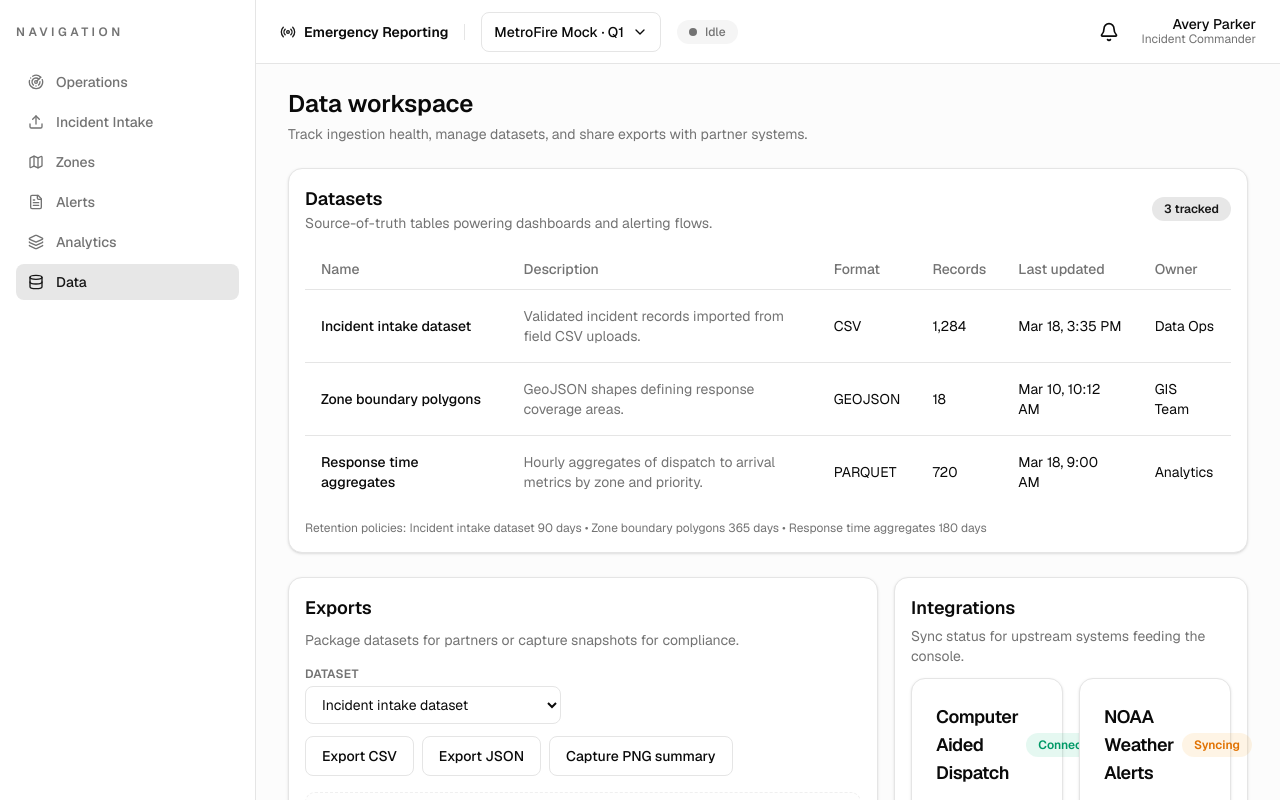
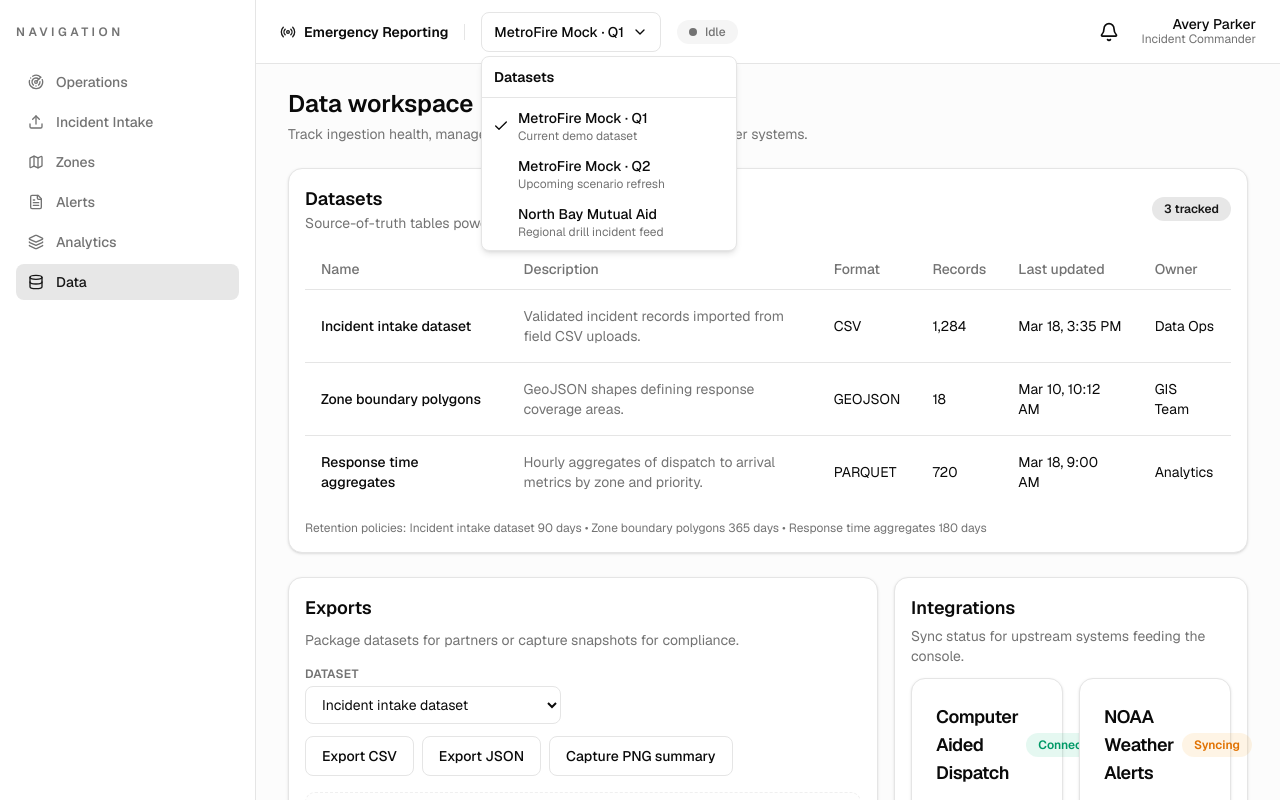
Before and after one commit to tomdeocales/emergency-reporting, a Next.js app: page /data in a window 1280 px wide. Both pictures are taken after a click on the button "MetroFire Mock · Q1". Shown: the top 800 px of the page. Built offline with nearby package versions, Linux system fonts and the light colour scheme.

Commit message:
feat: add dataset switcher dropdown

```diff
--- a/package.json
+++ b/package.json
@@ -11,6 +11,7 @@
   },
   "dependencies": {
     "@radix-ui/react-dialog": "^1.1.15",
+    "@radix-ui/react-dropdown-menu": "^2.1.16",
     "@radix-ui/react-slot": "^1.2.3",
     "class-variance-authority": "^0.7.1",
     "clsx": "^2.1.1",
--- a/src/app/(protected)/_components/top-bar.tsx
+++ b/src/app/(protected)/_components/top-bar.tsx
@@ -1,9 +1,27 @@
+"use client";
+
 import { Bell, ChevronDown, Radio } from "lucide-react";
+import { useEffect, useMemo, useState } from "react";
 
 import { Button } from "@/components/ui/button";
+import {
+  DropdownMenu,
+  DropdownMenuContent,
+  DropdownMenuLabel,
+  DropdownMenuRadioGroup,
+  DropdownMenuRadioItem,
+  DropdownMenuSeparator,
+  DropdownMenuTrigger,
+} from "@/components/ui/dropdown-menu";
 import { cn } from "@/lib/utils";
 
 type StatusTone = "idle" | "validating" | "running" | "completed";
+
+type DatasetOption = {
+  id: string;
+  label: string;
+  description?: string;
+};
 
 const toneClasses: Record<StatusTone, string> = {
   idle: "bg-muted text-muted-foreground",
@@ -16,10 +34,12 @@ const toneClasses: Record<StatusTone, string> = {
 
 export function TopBar({
   datasetLabel,
+  datasetOptions,
   status,
   user,
 }: {
   datasetLabel: string;
+  datasetOptions?: DatasetOption[];
   status: {
     label: string;
     tone: StatusTone;
@@ -29,6 +49,35 @@ export function TopBar({
     role: string;
   };
 }) {
+  const availableDatasets = useMemo(() => {
+    if (datasetOptions?.length) {
+      return datasetOptions;
+    }
+    return [
+      {
+        id: datasetLabel.toLowerCase().replace(/[^a-z0-9]+/g, "-"),
+        label: datasetLabel,
+      },
+    ];
+  }, [datasetOptions, datasetLabel]);
+
+  const [activeDatasetId, setActiveDatasetId] = useState(
+    () => availableDatasets[0]?.id ?? "",
+  );
+
+  useEffect(() => {
+    const match = availableDatasets.find(
+      (option) => option.label === datasetLabel || option.id === datasetLabel,
+    );
+    if (match) {
+      setActiveDatasetId(match.id);
+    }
+  }, [availableDatasets, datasetLabel]);
+
+  const activeDataset = availableDatasets.find(
+    (option) => option.id === activeDatasetId,
+  );
+
   return (
     <header className="flex h-16 items-center justify-between border-b border-border bg-background px-6">
       <div className="flex items-center gap-4">
@@ -37,14 +86,12 @@ export function TopBar({
           Emergency Reporting
         </div>
         <div className="hidden h-4 w-px bg-border md:block" aria-hidden />
-        <Button
-          variant="outline"
-          className="hidden items-center gap-2 px-3 text-sm md:flex"
-          aria-label="Switch dataset"
-        >
-          {datasetLabel}
-          <ChevronDown className="h-4 w-4" aria-hidden />
-        </Button>
+        <DatasetDropdown
+          datasets={availableDatasets}
+          activeId={activeDatasetId}
+          onSelect={setActiveDatasetId}
+          label={activeDataset?.label ?? datasetLabel}
+        />
         <span
           className={cn(
             "inline-flex items-center gap-2 rounded-full px-3 py-1 text-xs font-medium",
@@ -74,3 +121,54 @@ export function TopBar({
     </header>
   );
 }
+
+function DatasetDropdown({
+  datasets,
+  activeId,
+  onSelect,
+  label,
+}: {
+  datasets: DatasetOption[];
+  activeId: string;
+  onSelect: (id: string) => void;
+  label: string;
+}) {
+  return (
+    <DropdownMenu>
+      <DropdownMenuTrigger asChild>
+        <Button
+          variant="outline"
+          className="hidden items-center gap-2 px-3 text-sm md:flex"
+          aria-label="Switch dataset"
+        >
+          {label}
+          <ChevronDown className="h-4 w-4" aria-hidden />
+        </Button>
+      </DropdownMenuTrigger>
+      <DropdownMenuContent align="start" className="w-64">
+        <DropdownMenuLabel>Datasets</DropdownMenuLabel>
+        <DropdownMenuSeparator />
+        <DropdownMenuRadioGroup
+          value={activeId}
+          onValueChange={onSelect}
+          aria-label="Select dataset"
+        >
+          {datasets.map((dataset) => (
+            <DropdownMenuRadioItem key={dataset.id} value={dataset.id}>
+              <div className="flex flex-col text-left">
+                <span className="text-sm font-medium text-foreground">
+                  {dataset.label}
+                </span>
+                {dataset.description ? (
+                  <span className="text-xs text-muted-foreground">
+                    {dataset.description}
+                  </span>
+                ) : null}
+              </div>
+            </DropdownMenuRadioItem>
+          ))}
+        </DropdownMenuRadioGroup>
+      </DropdownMenuContent>
+    </DropdownMenu>
+  );
+}
--- a/src/app/(protected)/layout.tsx
+++ b/src/app/(protected)/layout.tsx
@@ -19,6 +19,24 @@ const navItems: NavItem[] = [
   { href: "/alerts", label: "Alerts", icon: "alerts" },
   { href: "/analytics", label: "Analytics", icon: "analytics" },
   { href: "/data", label: "Data", icon: "data" },
+];
+
+const datasetOptions = [
+  {
+    id: "metrofire-q1",
+    label: "MetroFire Mock · Q1",
+    description: "Current demo dataset",
+  },
+  {
+    id: "metrofire-q2",
+    label: "MetroFire Mock · Q2",
+    description: "Upcoming scenario refresh",
+  },
+  {
+    id: "northbay",
+    label: "North Bay Mutual Aid",
+    description: "Regional drill incident feed",
+  },
 ];
 
 export default async function ProtectedLayout({
@@ -46,6 +64,7 @@ export default async function ProtectedLayout({
       <div className="flex flex-1 flex-col">
         <TopBar
           datasetLabel="MetroFire Mock · Q1"
+          datasetOptions={datasetOptions}
           status={{ label: "Idle", tone: "idle" }}
           user={{ name: user.name, role: user.role }}
         />
--- /dev/null
+++ b/src/components/ui/dropdown-menu.tsx
@@ -0,0 +1,197 @@
+"use client";
+
+import * as DropdownMenuPrimitive from "@radix-ui/react-dropdown-menu";
+import { Check, ChevronRight } from "lucide-react";
+import { forwardRef } from "react";
+
+import { cn } from "@/lib/utils";
+
+const DropdownMenu = DropdownMenuPrimitive.Root;
+const DropdownMenuTrigger = DropdownMenuPrimitive.Trigger;
+const DropdownMenuGroup = DropdownMenuPrimitive.Group;
+const DropdownMenuPortal = DropdownMenuPrimitive.Portal;
+const DropdownMenuSub = DropdownMenuPrimitive.Sub;
+const DropdownMenuRadioGroup = DropdownMenuPrimitive.RadioGroup;
+const DropdownMenuSubTrigger = forwardRef<
+  React.ElementRef<typeof DropdownMenuPrimitive.SubTrigger>,
+  React.ComponentPropsWithoutRef<typeof DropdownMenuPrimitive.SubTrigger> & {
+    inset?: boolean;
+  }
+>(({ className, inset, children, ...props }, ref) => (
+  <DropdownMenuPrimitive.SubTrigger
+    ref={ref}
+    className={cn(
+      "flex cursor-default select-none items-center rounded-sm px-2 py-1.5 text-sm outline-none focus:bg-muted data-[state=open]:bg-muted",
+      inset && "pl-8",
+      className,
+    )}
+    {...props}
+  >
+    {children}
+    <ChevronRight className="ml-auto h-4 w-4" />
+  </DropdownMenuPrimitive.SubTrigger>
+));
+DropdownMenuSubTrigger.displayName =
+  DropdownMenuPrimitive.SubTrigger.displayName;
+
+const DropdownMenuSubContent = forwardRef<
+  React.ElementRef<typeof DropdownMenuPrimitive.SubContent>,
+  React.ComponentPropsWithoutRef<typeof DropdownMenuPrimitive.SubContent>
+>(({ className, ...props }, ref) => (
+  <DropdownMenuPrimitive.SubContent
+    ref={ref}
+    className={cn(
+      "z-50 min-w-[8rem] overflow-hidden rounded-md border border-border bg-popover p-1 text-popover-foreground shadow-lg",
+      className,
+    )}
+    {...props}
+  />
+));
+DropdownMenuSubContent.displayName =
+  DropdownMenuPrimitive.SubContent.displayName;
+
+const DropdownMenuContent = forwardRef<
+  React.ElementRef<typeof DropdownMenuPrimitive.Content>,
+  React.ComponentPropsWithoutRef<typeof DropdownMenuPrimitive.Content>
+>(({ className, sideOffset = 4, ...props }, ref) => (
+  <DropdownMenuPortal>
+    <DropdownMenuPrimitive.Content
+      ref={ref}
+      sideOffset={sideOffset}
+      className={cn(
+        "z-50 min-w-[12rem] overflow-hidden rounded-md border border-border bg-popover p-1 text-popover-foreground shadow-md",
+        className,
+      )}
+      {...props}
+    />
+  </DropdownMenuPortal>
+));
+DropdownMenuContent.displayName = DropdownMenuPrimitive.Content.displayName;
+
+const DropdownMenuItem = forwardRef<
+  React.ElementRef<typeof DropdownMenuPrimitive.Item>,
+  React.ComponentPropsWithoutRef<typeof DropdownMenuPrimitive.Item> & {
+    inset?: boolean;
+  }
+>(({ className, inset, ...props }, ref) => (
+  <DropdownMenuPrimitive.Item
+    ref={ref}
+    className={cn(
+      "relative flex cursor-default select-none items-center rounded-sm px-2 py-1.5 text-sm outline-none transition-colors focus:bg-muted focus:text-foreground data-[disabled]:pointer-events-none data-[disabled]:opacity-50",
+      inset && "pl-8",
+      className,
+    )}
+    {...props}
+  />
+));
+DropdownMenuItem.displayName = DropdownMenuPrimitive.Item.displayName;
+
+const DropdownMenuCheckboxItem = forwardRef<
+  React.ElementRef<typeof DropdownMenuPrimitive.CheckboxItem>,
+  React.ComponentPropsWithoutRef<typeof DropdownMenuPrimitive.CheckboxItem>
+>(({ className, children, checked, ...props }, ref) => (
+  <DropdownMenuPrimitive.CheckboxItem
+    ref={ref}
+    className={cn(
+      "relative flex cursor-default select-none items-center rounded-sm py-1.5 pl-8 pr-2 text-sm outline-none transition-colors focus:bg-muted focus:text-foreground data-[disabled]:pointer-events-none data-[disabled]:opacity-50",
+      className,
+    )}
+    checked={checked}
+    {...props}
+  >
+    <span className="absolute left-2 flex h-3.5 w-3.5 items-center justify-center">
+      <DropdownMenuPrimitive.ItemIndicator>
+        <Check className="h-4 w-4" />
+      </DropdownMenuPrimitive.ItemIndicator>
+    </span>
+    {children}
+  </DropdownMenuPrimitive.CheckboxItem>
+));
+DropdownMenuCheckboxItem.displayName =
+  DropdownMenuPrimitive.CheckboxItem.displayName;
+
+const DropdownMenuRadioItem = forwardRef<
+  React.ElementRef<typeof DropdownMenuPrimitive.RadioItem>,
+  React.ComponentPropsWithoutRef<typeof DropdownMenuPrimitive.RadioItem>
+>(({ className, children, ...props }, ref) => (
+  <DropdownMenuPrimitive.RadioItem
+    ref={ref}
+    className={cn(
+      "relative flex cursor-default select-none items-center rounded-sm py-1.5 pl-8 pr-2 text-sm outline-none transition-colors focus:bg-muted focus:text-foreground data-[disabled]:pointer-events-none data-[disabled]:opacity-50",
+      className,
+    )}
+    {...props}
+  >
+    <span className="absolute left-2 flex h-3.5 w-3.5 items-center justify-center">
+      <DropdownMenuPrimitive.ItemIndicator>
+        <Check className="h-4 w-4" />
+      </DropdownMenuPrimitive.ItemIndicator>
+    </span>
+    {children}
+  </DropdownMenuPrimitive.RadioItem>
+));
+DropdownMenuRadioItem.displayName = DropdownMenuPrimitive.RadioItem.displayName;
+
+const DropdownMenuLabel = forwardRef<
+  React.ElementRef<typeof DropdownMenuPrimitive.Label>,
+  React.ComponentPropsWithoutRef<typeof DropdownMenuPrimitive.Label> & {
+    inset?: boolean;
+  }
+>(({ className, inset, ...props }, ref) => (
+  <DropdownMenuPrimitive.Label
+    ref={ref}
+    className={cn(
+      "px-2 py-1.5 text-sm font-semibold",
+      inset && "pl-8",
+      className,
+    )}
+    {...props}
+  />
+));
+DropdownMenuLabel.displayName = DropdownMenuPrimitive.Label.displayName;
+
+const DropdownMenuSeparator = forwardRef<
+  React.ElementRef<typeof DropdownMenuPrimitive.Separator>,
+  React.ComponentPropsWithoutRef<typeof DropdownMenuPrimitive.Separator>
+>(({ className, ...props }, ref) => (
+  <DropdownMenuPrimitive.Separator
+    ref={ref}
+    className={cn("-mx-1 my-1 h-px bg-border", className)}
+    {...props}
+  />
+));
+DropdownMenuSeparator.displayName = DropdownMenuPrimitive.Separator.displayName;
+
+const DropdownMenuShortcut = ({
+  className,
+  ...props
+}: React.HTMLAttributes<HTMLSpanElement>) => {
+  return (
+    <span
+      className={cn(
+        "ml-auto text-xs tracking-widest text-muted-foreground",
+        className,
+      )}
+      {...props}
+    />
+  );
+};
+DropdownMenuShortcut.displayName = "DropdownMenuShortcut";
+
+export {
+  DropdownMenu,
+  DropdownMenuTrigger,
+  DropdownMenuContent,
+  DropdownMenuItem,
+  DropdownMenuCheckboxItem,
+  DropdownMenuRadioItem,
+  DropdownMenuLabel,
+  DropdownMenuSeparator,
+  DropdownMenuShortcut,
+  DropdownMenuGroup,
+  DropdownMenuPortal,
+  DropdownMenuSub,
+  DropdownMenuSubContent,
+  DropdownMenuSubTrigger,
+  DropdownMenuRadioGroup,
+};
```
Also changed, not shown: 1 other file (tests, documents, lock files or other folders).
